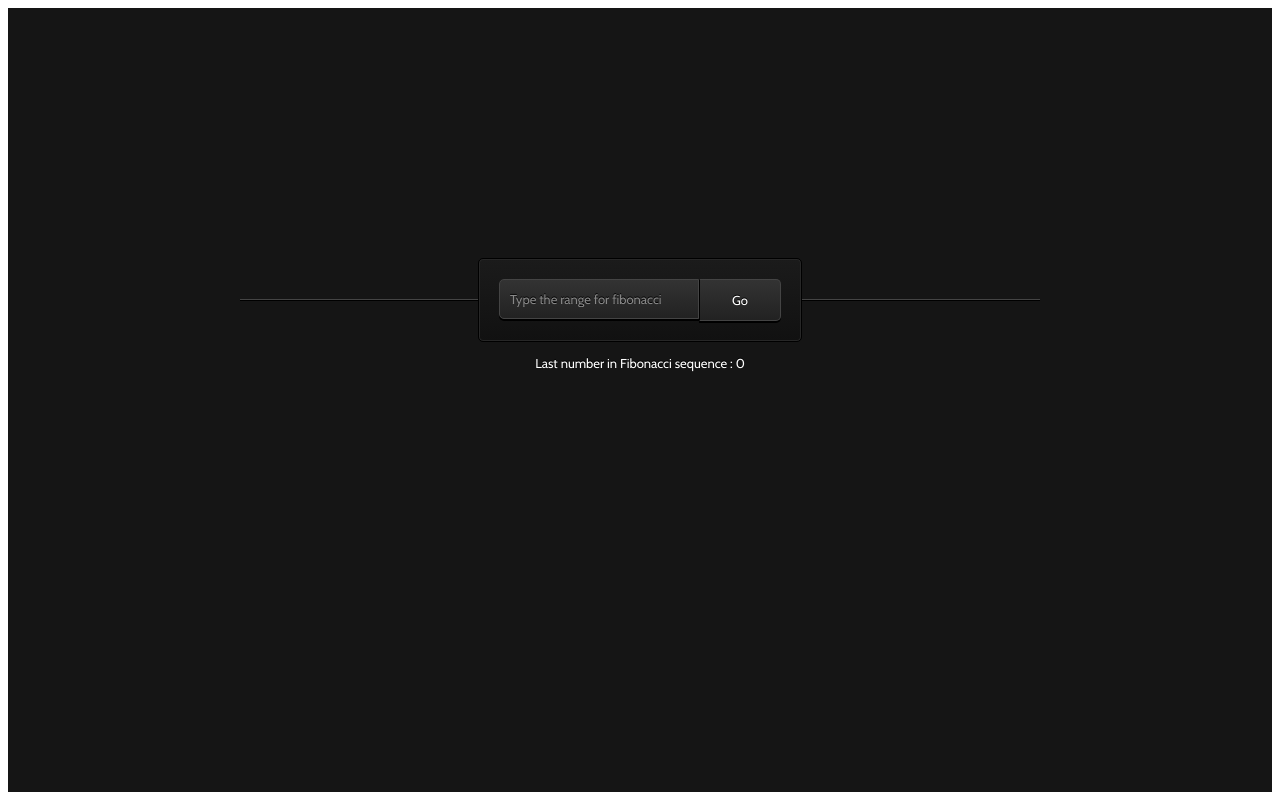
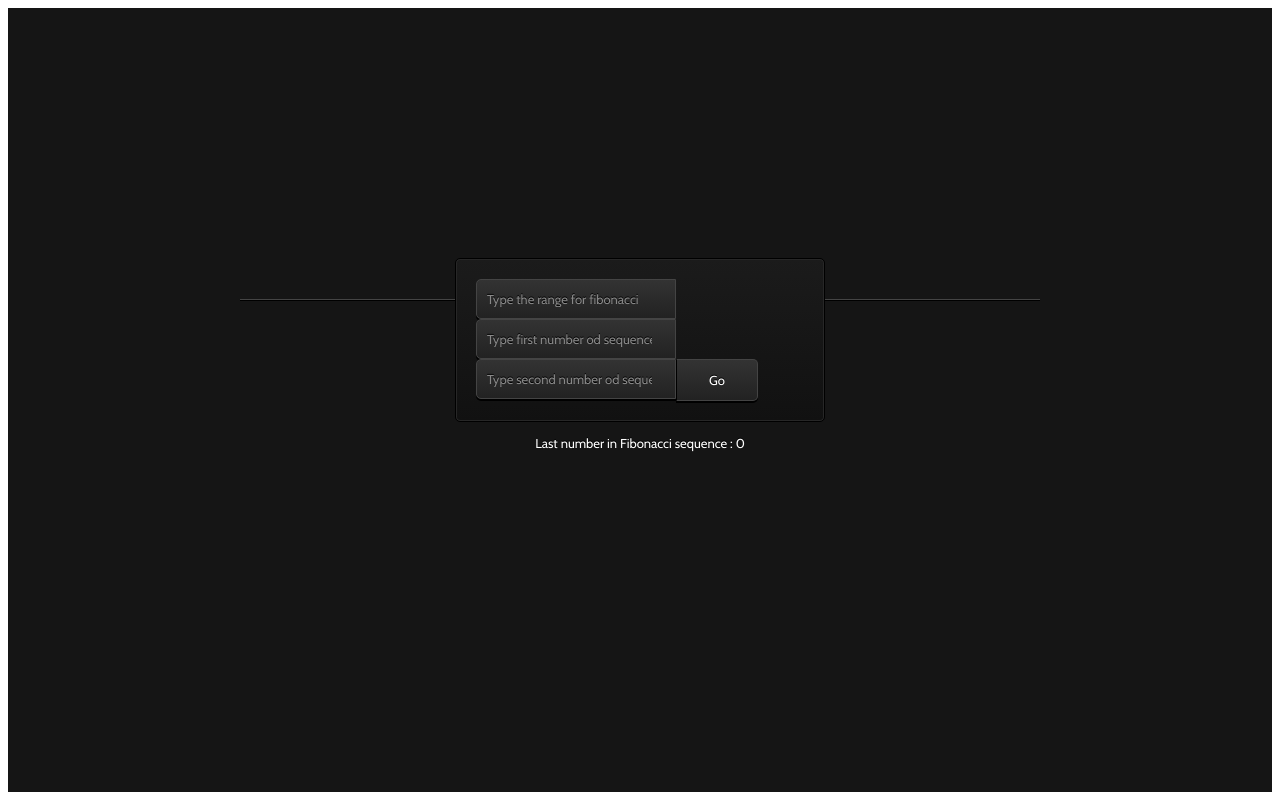
Before and after one commit to TheVerin/Fibonacci, a Django app: page / in a window 1280 px wide. Run offline with Django 3.2, Linux system fonts and the light colour scheme.

Commit message:
Now you can choose first two numbers of sequence

```diff
--- a/fib_core/fibo_calc/templates/index.html
+++ b/fib_core/fibo_calc/templates/index.html
@@ -12,6 +12,8 @@
         <div class="container">
             <form action="" method="GET">
                 <input type="search" placeholder="Type the range for fibonacci" name="number">
+                <input type="search" placeholder="Type first number od sequence" name="first_number">
+                <input type="search" placeholder="Type second number od sequence" name="number">
                 <button>Go</button>
             </form>
             <div>
--- a/fib_core/fibo_calc/views.py
+++ b/fib_core/fibo_calc/views.py
@@ -2,8 +2,8 @@ from django.shortcuts import render
 from fibo_calc.models import FibResults
 
 
-def calculation(n: int):
-    sl = [0,1]
+def calculation(n: int, n0: int, n1: int):
+    sl = [n0, n1]
     if n == 0:
         return 0
     elif n == 1:
@@ -20,7 +20,11 @@ def fib_nums(request):
     if request.GET.get('number'):
         number = request.GET.get('number')
         num = int(number)
-        result = calculation(num)
+        first_number = request.GET.get('first_number')
+        first_num = int(first_number)
+        second_number = request.GET.get('second_number')
+        second_num = int(second_number)
+        result = calculation(num, first_num, second_num)
 
 
 
```
